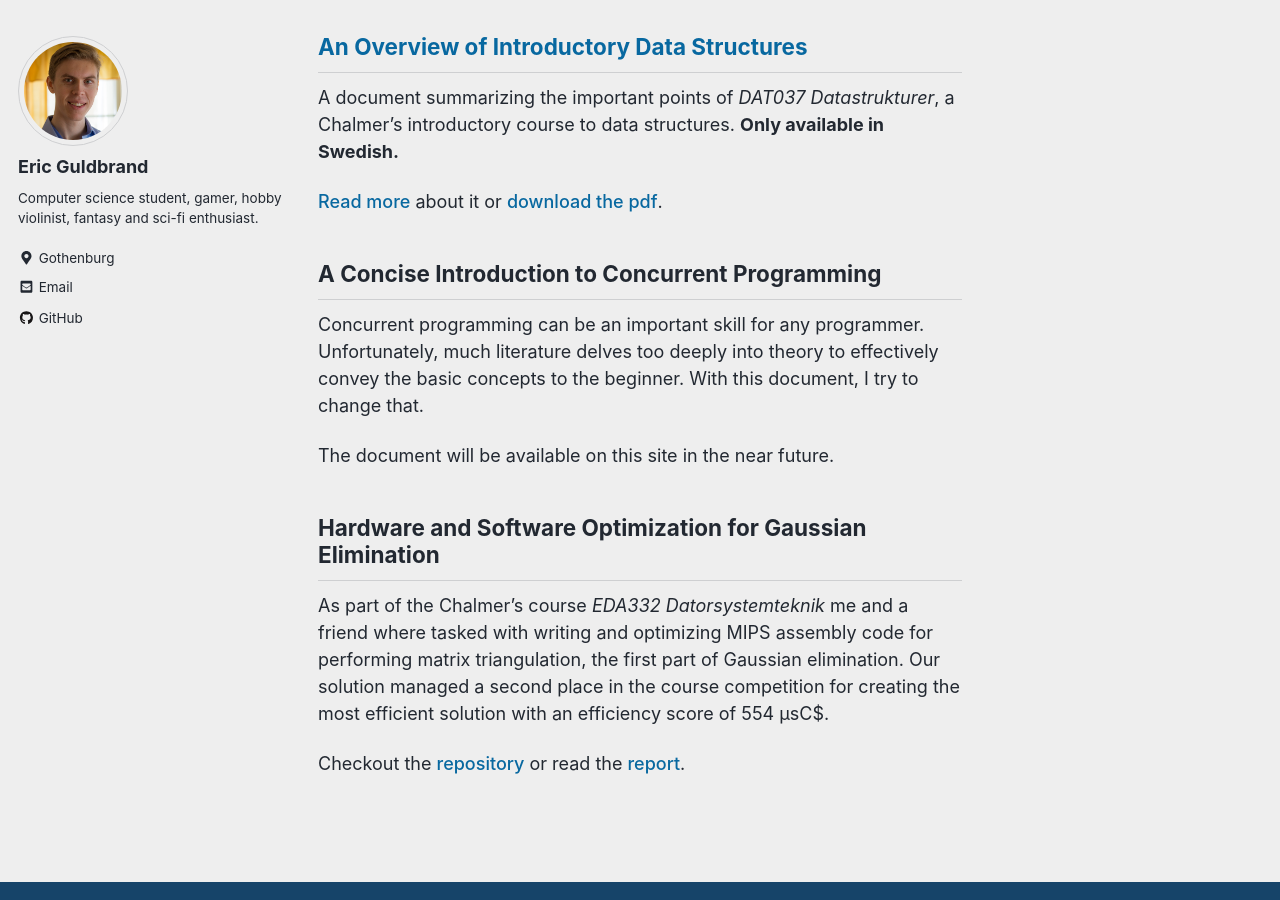
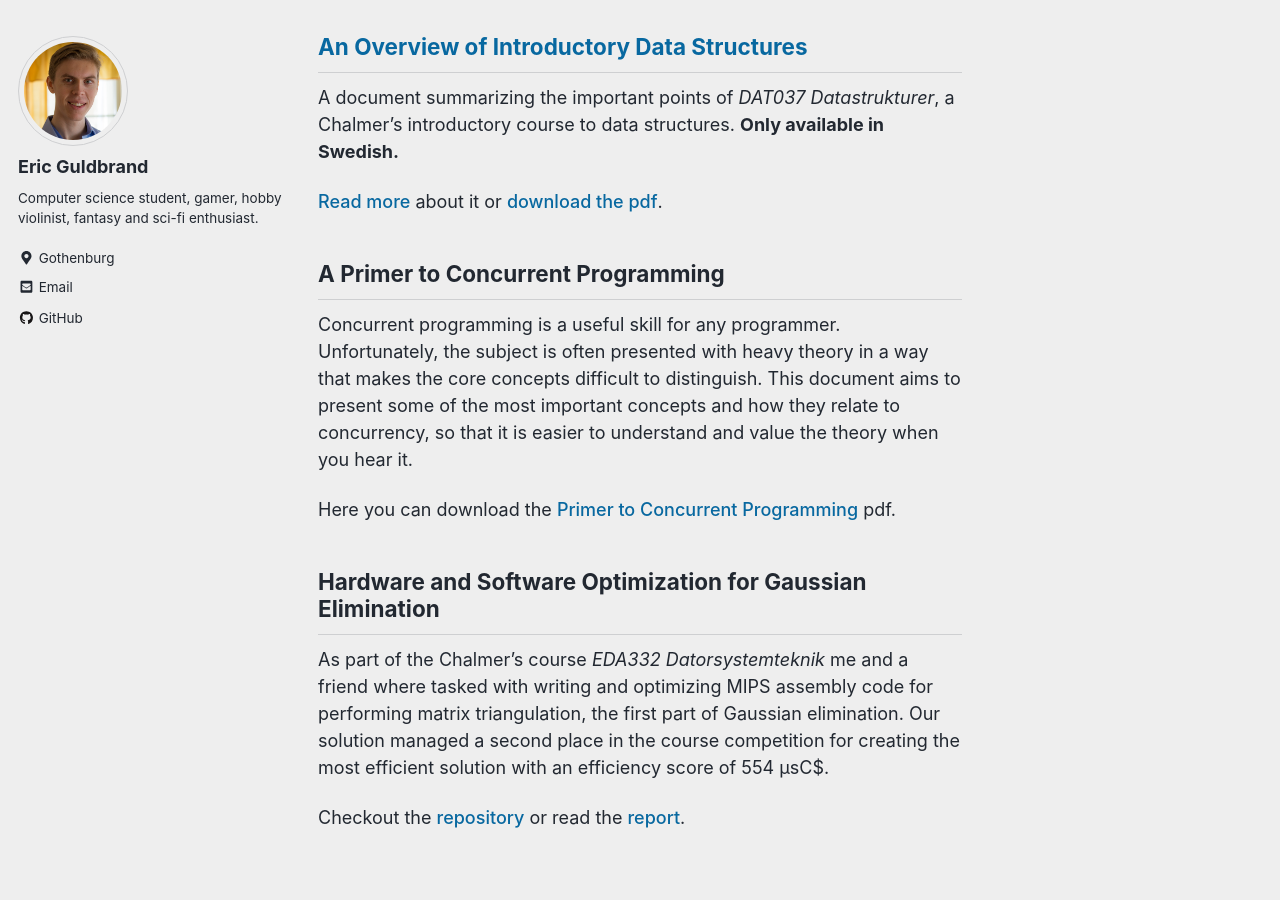
Before and after one commit to ecen/ecen.github.io, a Jekyll site: the page built from _pages/portfolio.md, in a window 1280 px wide and 900 px high, scrolled down 539 px. Built offline with Jekyll 4.4.1, drawn with Linux system fonts in a browser that asks for light colours; nearby versions of some CDN libraries.

Commit message:
Added concurrency document. Removed page title from index page.

```diff
--- a/_pages/portfolio.md
+++ b/_pages/portfolio.md
@@ -20,10 +20,10 @@
 
 [Read more](/portfolio/data-structures/) about it or [download the pdf](/assets/docs/datastrukturer_sammanfattning.pdf).
 
-## A Concise Introduction to Concurrent Programming
-Concurrent programming can be an important skill for any programmer. Unfortunately, much literature delves too deeply into theory to effectively convey the basic concepts to the beginner. With this document, I try to change that.
+## A Primer to Concurrent Programming
+Concurrent programming is a useful skill for any programmer. Unfortunately, the subject is often presented with heavy theory in a way that makes the core concepts difficult to distinguish. This document aims to present some of the most important concepts and how they relate to concurrency, so that it is easier to understand and value the theory when you hear it.
 
-The document will be available on this site in the near future.
+Here you can download the [Primer to Concurrent Programming](/assets/docs/Primer_to_Concurrent_Programming.pdf) pdf.
 
 ## Hardware and Software Optimization for Gaussian Elimination
 As part of the Chalmer's course *EDA332 Datorsystemteknik* me and a friend where tasked with writing and optimizing MIPS assembly code for performing matrix triangulation, the first part of Gaussian elimination. Our solution managed a second place in the course competition for creating the most efficient solution with an efficiency score of 554 µsC$.
```
Also changed, not shown: index.md (+3 -1 lines), 1 other file.
